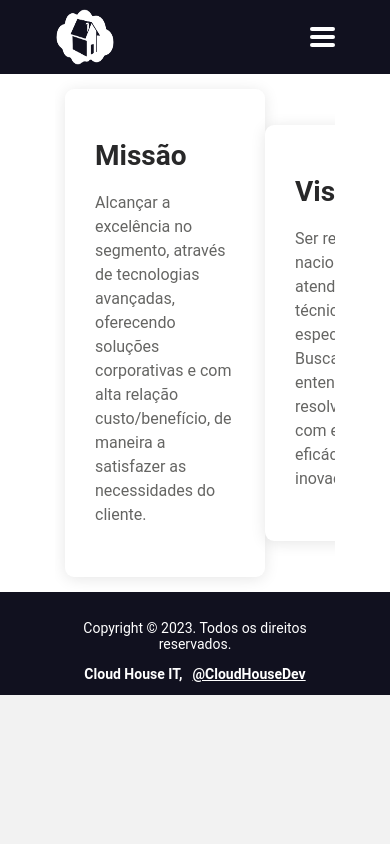
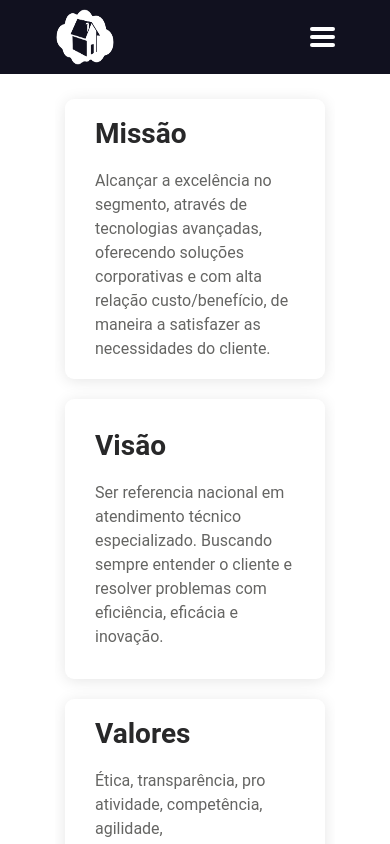
Before and after one commit to CloudHouseDev/landing-page-business, a React (Create React App) app: page / in a window 390 px wide. Shown: the top 844 px of the page. Built offline with nearby package versions, Linux system fonts and the light colour scheme.

Commit message:
styles: add media

```diff
--- a/src/pages/components/aboutUs/styles.css
+++ b/src/pages/components/aboutUs/styles.css
@@ -5,11 +5,11 @@
     width: 100%;
     padding: 60px 0;
     overflow: hidden;
-    padding: 15px 10px;
+    padding: 15px 0;
 }
 
 .box {
-    padding: 50px 30px;
+    padding: 0 30px;
     box-shadow: 0px 2px 15px rgba(0, 0, 0, 0.1);
     transition: all ease-in-out 0.4s;
     min-height: 280px;
@@ -21,6 +21,7 @@
     align-items: flex-start;
     border-radius: 9px;
     background-color: var(--white-400);
+    margin: 0 10px;
 }
 
 .box:hover {
@@ -50,3 +51,13 @@
 .box:hover span {
     color: var(--white-400);
 }
+
+@media (max-width: 1024px) {
+    .wrapper-about-us-section {
+        flex-direction: column;
+    }
+    .box {
+        max-width: none;
+        margin: 10px 10px;
+    }
+}
```
